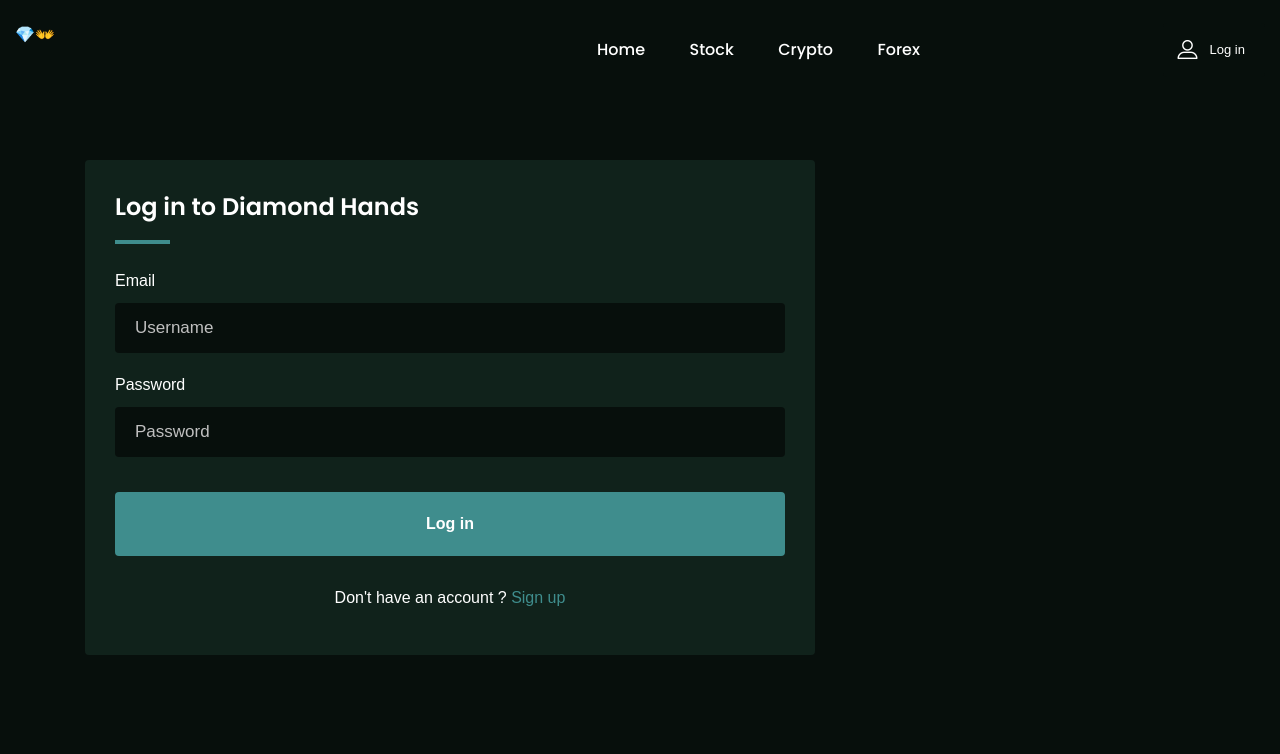
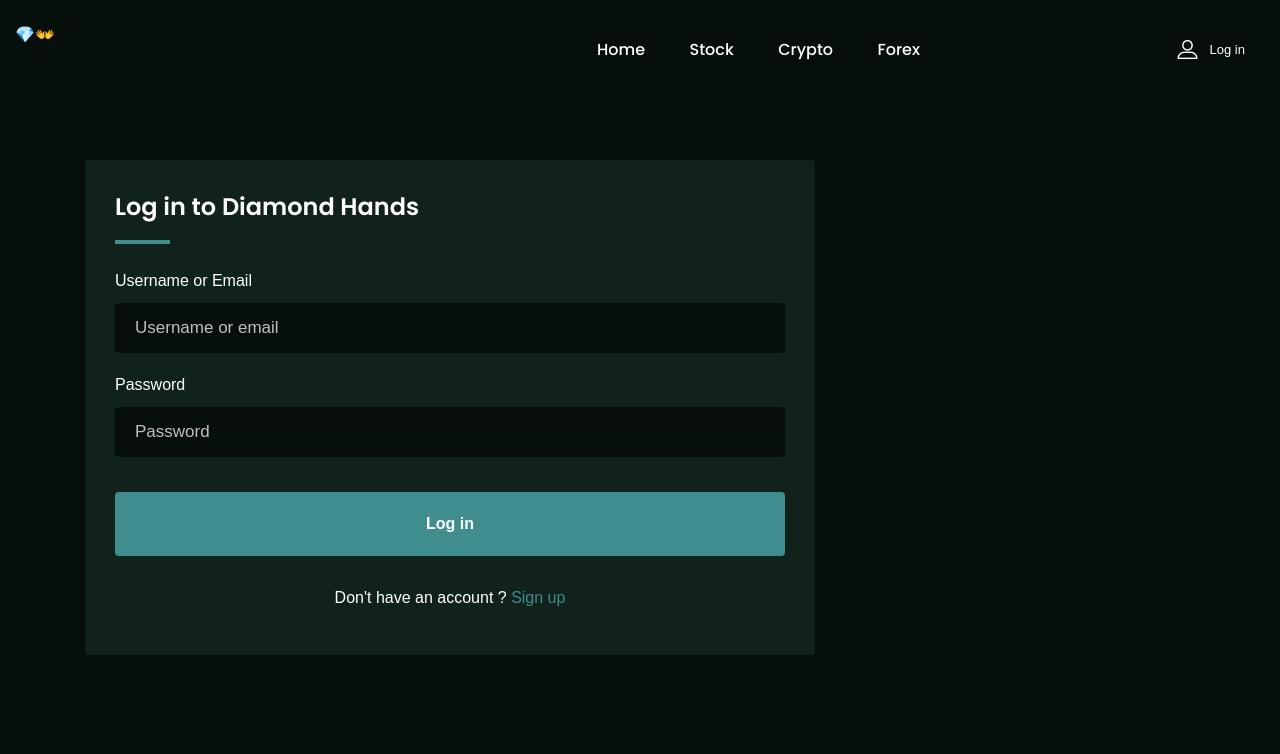
Before and after one commit to hersh29/diamond-hands, a Django app: page /accounts/login/ in a window 1280 px wide. Shown: the top 754 px of the page. Run offline with Django 5.2, Linux system fonts and the light colour scheme; some libraries are stand-ins or nearby versions.

Commit message:
implemented the feature that user can login with username or email

```diff
--- a/backtest/forms.py
+++ b/backtest/forms.py
@@ -116,6 +116,7 @@
         label="Last Name",
         widget=forms.TextInput(attrs={"placeholder": "Last Name"}),
     )
+
     date_of_birth = forms.DateField(
         required=False,
         label="Date of Birth",
--- a/diamondhands/settings.py
+++ b/diamondhands/settings.py
@@ -102,3 +102,5 @@
 ACCOUNT_FORMS = {"signup": "backtest.forms.CustomSignupForm"}
 ACCOUNT_EMAIL_VERIFICATION = "none"
 LOGIN_REDIRECT_URL = "home"
+ACCOUNT_EMAIL_REQUIRED = True
+ACCOUNT_AUTHENTICATION_METHOD = "username_email"
--- a/templates/account/login.html
+++ b/templates/account/login.html
@@ -6,7 +6,7 @@
 
 
 {% block title %}
-<title>Diamond Hands | Log in </title>
+<title>Diamond | Log in </title>
 {% endblock title %}
 
 {% block main %}
@@ -21,7 +21,7 @@
                 <h3 class="inner-item-heading2" style='color:white !important;'>Log in to Diamond Hands</h3>
                 <div class="row">
                     <div class="col-12">
-                        <label>Email</label>
+                        <label>Username or Email</label>
                         <div class="form-group">
                             {{ form.login|add_class:"form-control" }}
                         </div>
```
